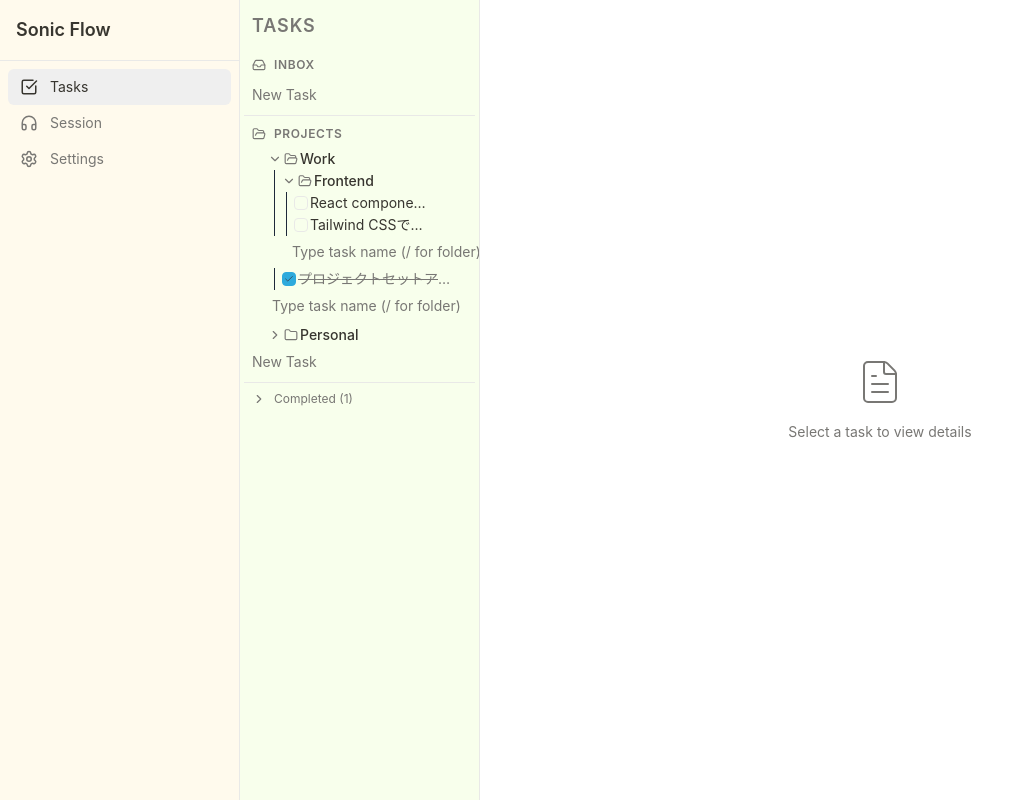
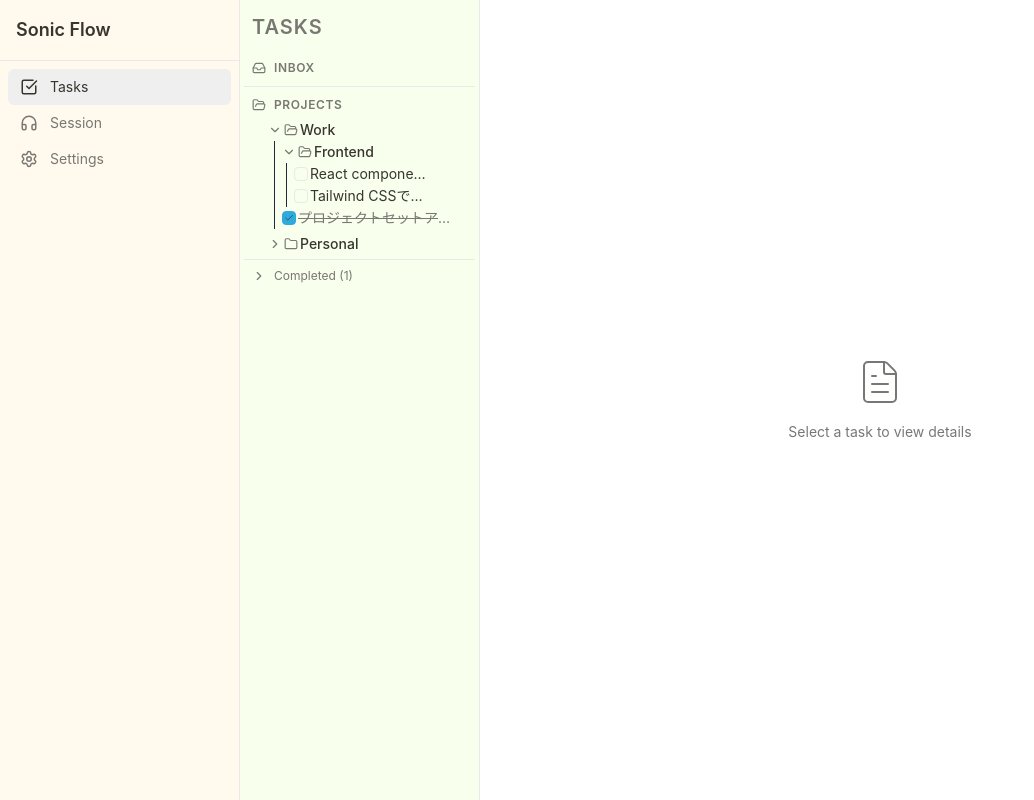
Before and after one commit to sunbreak-pro/notion-timer, a React app in the folder frontend/: page / in a window 1280 px wide. Shown: the whole page, without its empty margins (0-1034 px from the left). Built offline with nearby package versions, Linux system fonts and the light colour scheme; the HTML template or start-up script is replaced by a standard one.

Commit message:
005作成、phase1実装、TaskTree.tsx改善

```diff
--- a/frontend/src/components/Layout/Sidebar.tsx
+++ b/frontend/src/components/Layout/Sidebar.tsx
@@ -8,13 +8,18 @@ interface SidebarProps {
   onOpenTimerModal: () => void;
 }
 
-const menuItems: { id: SectionId; label: string; icon: typeof CheckSquare }[] = [
-  { id: "tasks", label: "Tasks", icon: CheckSquare },
-  { id: "session", label: "Session", icon: Headphones },
-  { id: "settings", label: "Settings", icon: Settings },
-];
+const menuItems: { id: SectionId; label: string; icon: typeof CheckSquare }[] =
+  [
+    { id: "tasks", label: "Tasks", icon: CheckSquare },
+    { id: "session", label: "Session", icon: Headphones },
+    { id: "settings", label: "Settings", icon: Settings },
+  ];
 
-export function Sidebar({ activeSection, onSectionChange, onOpenTimerModal }: SidebarProps) {
+export function Sidebar({
+  activeSection,
+  onSectionChange,
+  onOpenTimerModal,
+}: SidebarProps) {
   const timer = useTimerContext();
   const showTimer = timer.activeTask !== null || timer.isRunning;
 
@@ -46,7 +51,7 @@ export function Sidebar({ activeSection, onSectionChange, onOpenTimerModal }: Si
                   <div className="flex items-center justify-between gap-2">
                     <div className="flex-1 min-w-0">
                       <p className="text-xs text-notion-text-secondary truncate">
-                        {timer.activeTask?.title ?? 'Free Session'}
+                        {timer.activeTask?.title ?? "Free Session"}
                       </p>
                       <p className="text-sm font-mono tabular-nums text-notion-accent">
                         {timer.formatTime(timer.remainingSeconds)}
@@ -54,7 +59,7 @@ export function Sidebar({ activeSection, onSectionChange, onOpenTimerModal }: Si
                     </div>
                     <button
                       onClick={onOpenTimerModal}
-                      className="p-1 text-notion-text-secondary hover:text-notion-text rounded transition-colors shrink-0"
+                      className="p-1 text-notion-text-secondary hover:text-notion-text rounded transition-colors shrink-0 cursor-pointer"
                     >
                       <Pencil size={14} />
                     </button>
--- a/frontend/src/components/Layout/SubSidebar.tsx
+++ b/frontend/src/components/Layout/SubSidebar.tsx
@@ -22,7 +22,7 @@ export function SubSidebar({
       style={{ width }}
     >
       <div className="flex items-center px-3 py-3">
-        <span className="text-[18px] font-semibold uppercase tracking-wider text-notion-text-secondary">
+        <span className="text-[20px] font-semibold uppercase tracking-wider text-notion-text-secondary">
           Tasks
         </span>
       </div>
--- a/frontend/src/components/TaskTree/TaskNodeActions.tsx
+++ b/frontend/src/components/TaskTree/TaskNodeActions.tsx
@@ -1,10 +1,12 @@
-import { Play, Pause, Trash2 } from "lucide-react";
+import { Play, Pause, Trash2, LucideFolderPlus, Plus } from "lucide-react";
 import type { TaskNode } from "../../types/taskTree";
 
 interface TaskNodeActionsProps {
   node: TaskNode;
   isDone: boolean;
   isTimerActive: boolean;
+  makeFolder: (node: TaskNode) => void;
+  makeTask: (node: TaskNode) => void;
   onPlayTask?: (node: TaskNode) => void;
   onDelete: (id: string) => void;
 }
@@ -15,9 +17,27 @@ export function TaskNodeActions({
   isTimerActive,
   onPlayTask,
   onDelete,
+  makeFolder,
+  makeTask,
 }: TaskNodeActionsProps) {
   return (
     <>
+      {node.type === "folder" && (
+        <button
+          onClick={() => makeTask(node)}
+          className="opacity-0 group-hover:opacity-100 p-1 text-notion-text-secondary hover:text-notion-danger transition-opacity"
+        >
+          <Plus size={14} />
+        </button>
+      )}
+      {node.type === "folder" && (
+        <button
+          onClick={() => makeFolder(node)}
+          className="opacity-0 group-hover:opacity-100 p-1 text-notion-text-secondary hover:text-notion-danger transition-opacity"
+        >
+          <LucideFolderPlus size={14} />
+        </button>
+      )}
       {!isDone && onPlayTask && (
         <button
           onClick={() => onPlayTask(node)}
--- a/frontend/src/components/TaskTree/TaskTree.tsx
+++ b/frontend/src/components/TaskTree/TaskTree.tsx
@@ -24,7 +24,6 @@ import {
 } from "lucide-react";
 import { useTaskTreeContext } from "../../hooks/useTaskTreeContext";
 import { TaskTreeNode } from "./TaskTreeNode";
-import { TaskTreeInput } from "./TaskTreeInput";
 import type { TaskNode } from "../../types/taskTree";
 
 interface TaskTreeProps {
@@ -49,7 +48,7 @@ export function TaskTree({
   onSelectTask,
   selectedTaskId,
 }: TaskTreeProps) {
-  const { nodes, getChildren, addNode, moveNode, moveNodeInto, moveToRoot } =
+  const { nodes, getChildren, moveNode, moveNodeInto, moveToRoot } =
     useTaskTreeContext();
   const [showCompleted, setShowCompleted] = useState(false);
   const [activeId, setActiveId] = useState<string | null>(null);
@@ -112,9 +111,7 @@ export function TaskTree({
     setActiveId(null);
   };
 
-  const activeNode = activeId
-    ? nodes.find((n) => n.id === activeId)
-    : null;
+  const activeNode = activeId ? nodes.find((n) => n.id === activeId) : null;
 
   return (
     <div className="space-y-1">
@@ -131,7 +128,9 @@ export function TaskTree({
             <div>
               <div
                 className={`flex items-center gap-2 px-2 py-1.5 text-xs font-semibold uppercase tracking-wider text-notion-text-secondary rounded-md transition-colors ${
-                  isOver ? "bg-notion-accent/10 ring-1 ring-notion-accent/30" : ""
+                  isOver
+                    ? "bg-notion-accent/10 ring-1 ring-notion-accent/30"
+                    : ""
                 }`}
               >
                 <Inbox size={14} />
@@ -142,7 +141,10 @@ export function TaskTree({
                   )}
                 </span>
               </div>
-              <SortableContext items={inboxIds} strategy={verticalListSortingStrategy}>
+              <SortableContext
+                items={inboxIds}
+                strategy={verticalListSortingStrategy}
+              >
                 <div className="space-y-0.5">
                   {inboxTasks.map((node) => (
                     <TaskTreeNode
@@ -156,10 +158,6 @@ export function TaskTree({
                   ))}
                 </div>
               </SortableContext>
-              <TaskTreeInput
-                placeholder="New Task"
-                onSubmit={(title) => addNode("task", null, title)}
-              />
             </div>
           )}
         </DroppableSection>
@@ -173,14 +171,19 @@ export function TaskTree({
             <div>
               <div
                 className={`flex items-center gap-2 px-2 py-1.5 text-xs font-semibold uppercase tracking-wider text-notion-text-secondary rounded-md transition-colors ${
-                  isOver ? "bg-notion-accent/10 ring-1 ring-notion-accent/30" : ""
+                  isOver
+                    ? "bg-notion-accent/10 ring-1 ring-notion-accent/30"
+                    : ""
                 }`}
               >
                 <FolderOpen size={14} />
                 <span>Projects</span>
               </div>
-              <SortableContext items={folderIds} strategy={verticalListSortingStrategy}>
-                <div className="space-y-0.5">
+              <SortableContext
+                items={folderIds}
+                strategy={verticalListSortingStrategy}
+              >
+                <div className="space-y-1">
                   {folders.map((node) => (
                     <TaskTreeNode
                       key={node.id}
@@ -193,12 +196,6 @@ export function TaskTree({
                   ))}
                 </div>
               </SortableContext>
-              <TaskTreeInput
-                placeholder="New Task"
-                onSubmit={(title) => addNode("task", null, title)}
-                allowFolderCreation={true}
-                onSubmitFolder={(title) => addNode("folder", null, title)}
-              />
             </div>
           )}
         </DroppableSection>
@@ -206,10 +203,7 @@ export function TaskTree({
         <DragOverlay>
           {activeNode ? (
             <div className="flex items-center gap-1 px-2 py-1 rounded-md bg-notion-bg border border-notion-border shadow-lg text-sm text-notion-text">
-              <GripVertical
-                size={14}
-                className="text-notion-text-secondary"
-              />
+              <GripVertical size={14} className="text-notion-text-secondary" />
               <span>{activeNode.title}</span>
             </div>
           ) : null}
--- a/frontend/src/components/TaskTree/TaskTreeInput.tsx
+++ b/frontend/src/components/TaskTree/TaskTreeInput.tsx
@@ -2,7 +2,6 @@ import { useState } from "react";
 import type { KeyboardEvent } from "react";
 
 interface TaskTreeInputProps {
-  placeholder: string;
   onSubmit: (title: string) => void;
   onSubmitFolder?: (title: string) => void;
   allowFolderCreation?: boolean;
@@ -10,7 +9,6 @@ interface TaskTreeInputProps {
 }
 
 export function TaskTreeInput({
-  placeholder,
   onSubmit,
   onSubmitFolder,
   allowFolderCreation = false,
@@ -49,7 +47,6 @@ export function TaskTreeInput({
         value={value}
         onChange={(e) => setValue(e.target.value)}
         onKeyDown={handleKeyDown}
-        placeholder={placeholder}
         className="flex-1 bg-transparent outline-none text-sm placeholder:text-notion-text-secondary text-notion-text"
       />
     </div>
--- a/frontend/src/components/TaskTree/TaskTreeNode.tsx
+++ b/frontend/src/components/TaskTree/TaskTreeNode.tsx
@@ -14,10 +14,8 @@ import {
   GripVertical,
 } from "lucide-react";
 import type { TaskNode } from "../../types/taskTree";
-import { MAX_FOLDER_DEPTH } from "../../types/taskTree";
 import { useTaskTreeContext } from "../../hooks/useTaskTreeContext";
 import { useTimerContext } from "../../hooks/useTimerContext";
-import { TaskTreeInput } from "./TaskTreeInput";
 import { TaskNodeEditor } from "./TaskNodeEditor";
 import { TaskNodeContent } from "./TaskNodeContent";
 import { TaskNodeActions } from "./TaskNodeActions";
@@ -75,7 +73,6 @@ export function TaskTreeNode({
   const isDone = node.type === "task" && node.status === "DONE";
   const isTimerActive = timer.activeTask?.id === node.id && timer.isRunning;
   const isSelected = node.type === "task" && selectedTaskId === node.id;
-  const allowChildFolder = depth + 1 < MAX_FOLDER_DEPTH;
 
   return (
     <div>
@@ -169,6 +166,8 @@ export function TaskTreeNode({
           node={node}
           isDone={isDone}
           isTimerActive={isTimerActive}
+          makeFolder={(node) => addNode("folder", node.id, "New Folder")}
+          makeTask={(node) => addNode("task", node.id, "New Task")}
           onPlayTask={onPlayTask}
           onDelete={softDelete}
         />
@@ -197,17 +196,6 @@ export function TaskTreeNode({
                 selectedTaskId={selectedTaskId}
               />
             ))}
-            <TaskTreeInput
-              placeholder="Type task name (/ for folder)"
-              indent={depth + 1}
-              allowFolderCreation={allowChildFolder}
-              onSubmit={(title) => addNode("task", node.id, title)}
-              onSubmitFolder={
-                allowChildFolder
-                  ? (title) => addNode("folder", node.id, title)
-                  : undefined
-              }
-            />
           </div>
         </SortableContext>
       )}
--- a/frontend/src/index.css
+++ b/frontend/src/index.css
@@ -17,6 +17,7 @@
 [data-theme="dark"] {
   --color-bg-primary: #191919;
   --color-bg-secondary: #202020;
+  --color-bg-subsidebar: #404040;
   --color-text-primary: #E8E8E3;
   --color-text-secondary: #9B9A97;
   --color-border: #2F2F2F;
```
Also changed, not shown: 2 other files (tests, documents, lock files or other folders).
